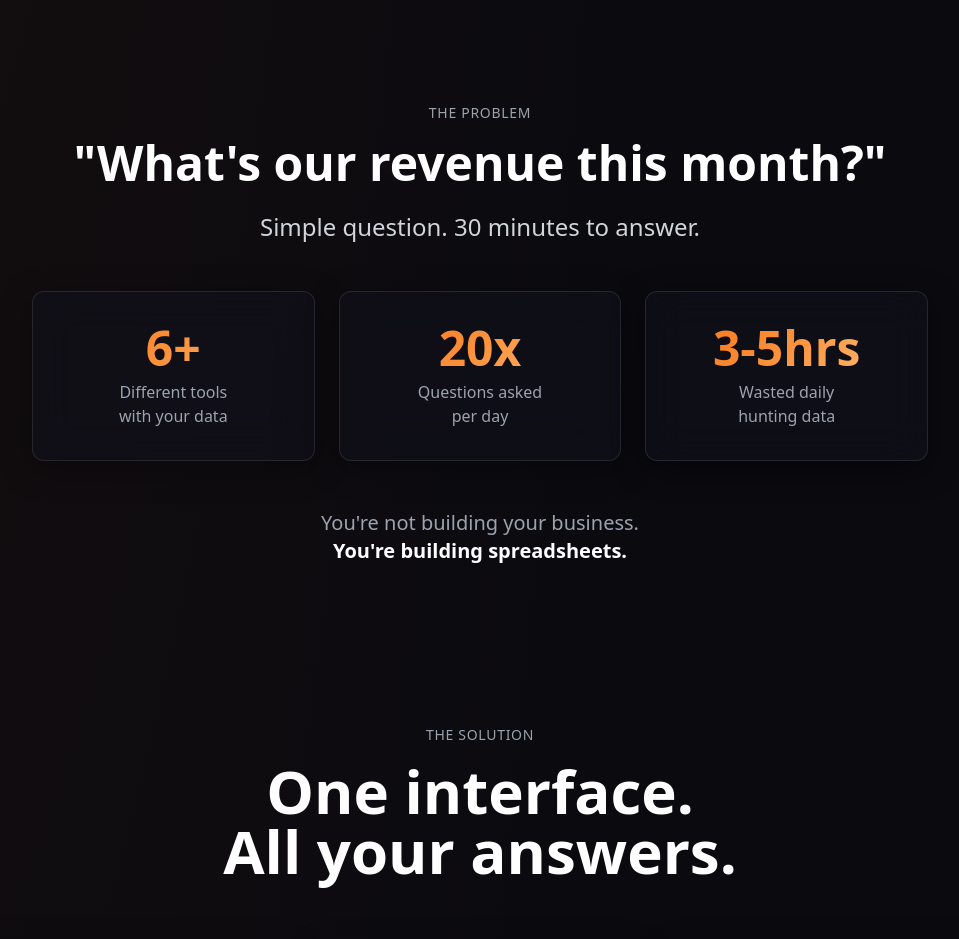
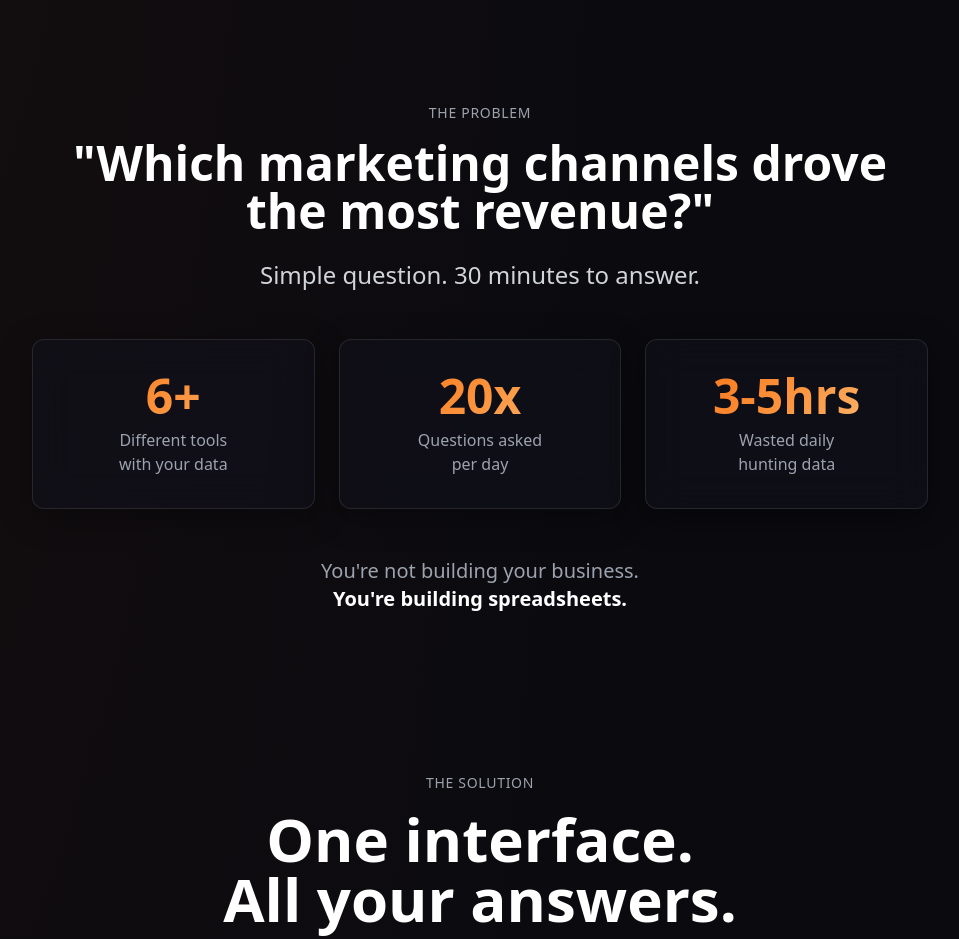
Before and after one commit to arnaldo-delisio/nli-landing-page, a Next.js app: page / in a window 1280 px wide. Shown: the part 1620-2559 px from the top of the page, without its empty margins (160-1119 px from the left). Built offline with nearby package versions, Linux system fonts and the light colour scheme.

Commit message:
Update problem section question to showcase cross-system analysis
Changed from "What's our revenue this month?" to "Which marketing
channels drove the most revenue?" to better demonstrate NLI's value
proposition of connecting multiple data sources for attribution analysis.

```diff
--- a/app/page.tsx
+++ b/app/page.tsx
@@ -141,7 +141,7 @@ export default function Home() {
             </p>
 
             <h2 className="text-4xl md:text-5xl font-bold mb-6 text-white leading-tight">
-              "What's our revenue this month?"
+              "Which marketing channels drove the most revenue?"
             </h2>
 
             <p className="text-2xl text-gray-300 mb-12">
```
Also changed, not shown: tsconfig.json (+19 -5 lines).
